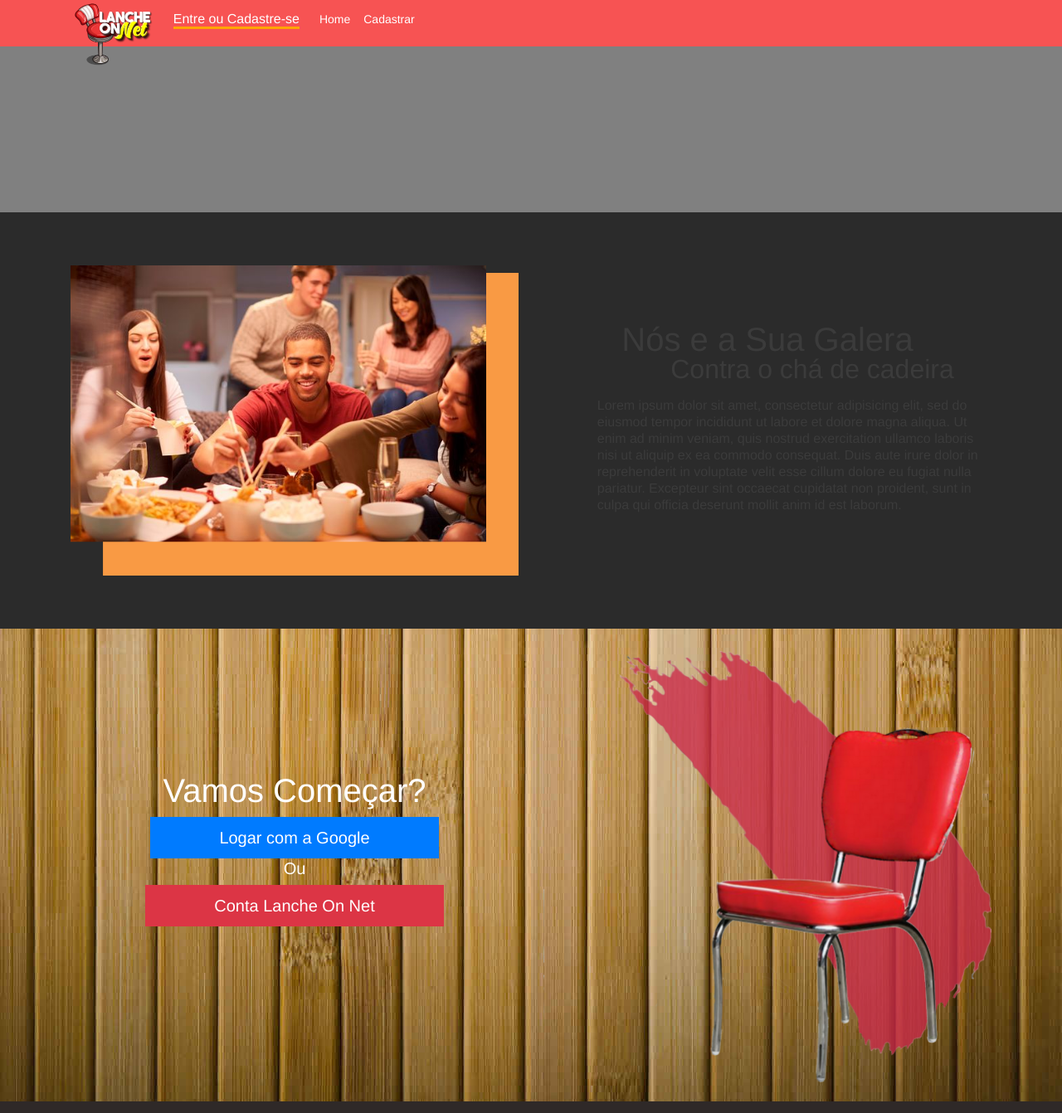
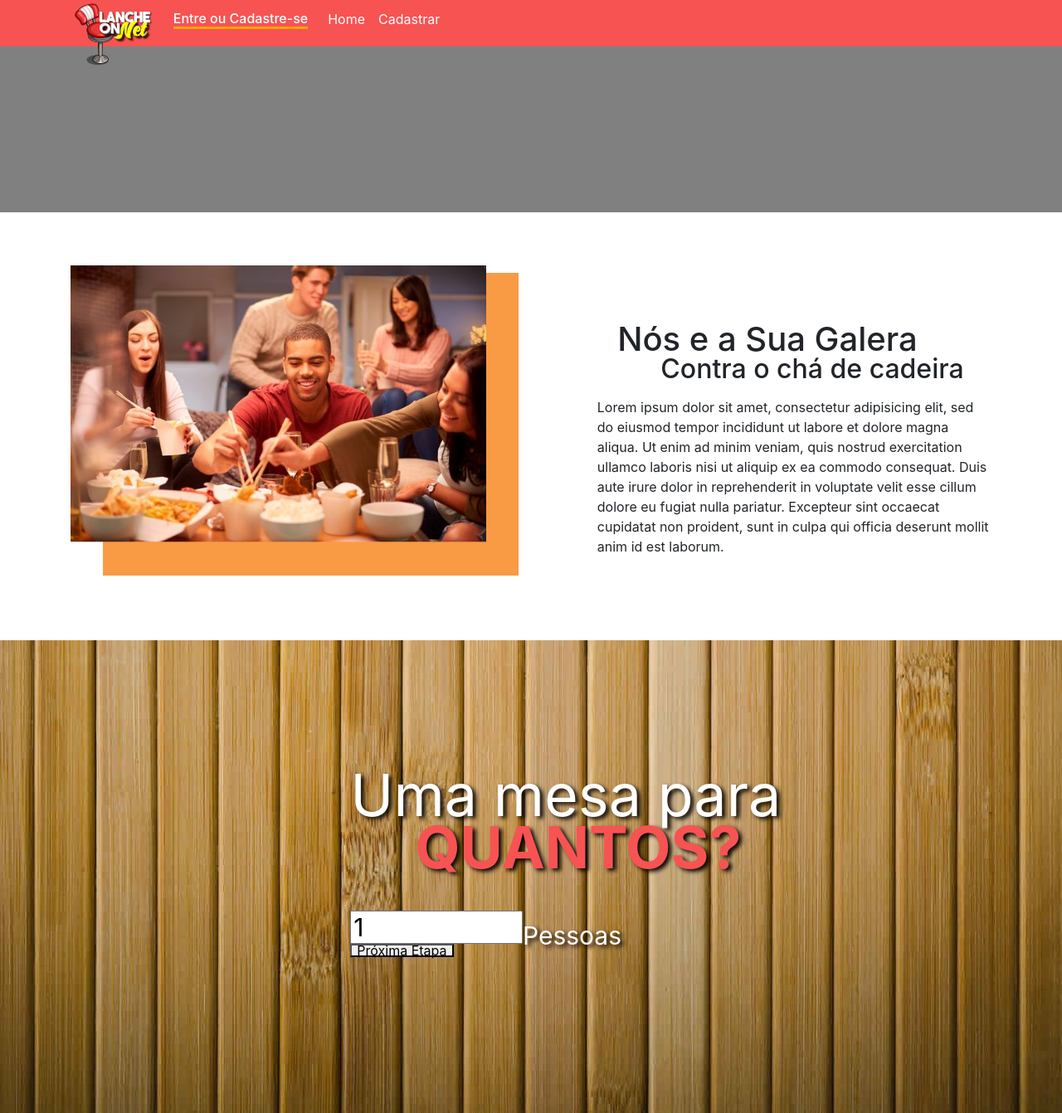
Before and after one commit to AndreSaxton/Projeto-de-Lab.Eng.Soft., a PHP site: page / in a window 1280 px wide. Shown: the whole page at 83% size. Run offline with PHP 8.4, Linux system fonts and the light colour scheme.

Commit message:
adicionado crud novo cadastro

```diff
--- a/Back/controller.php
+++ b/Back/controller.php
@@ -145,8 +145,8 @@ if(isset($action) && !empty($action)){
         $cliente = json_decode($data, true);
 
         // so cadastra de o cliente nao tiver ID
-        $cliente = new Cliente(null, $cliente["nome"], $cliente["telefone"], $cliente["email"]);
-        $cliente->fazerCadastro($cliente["nome"], $cliente["telefone"], $cliente["email"]);
+        $Cliente = new Cliente(null, $cliente["nome"], $cliente["telefone"], $cliente["email"], $cliente['login'], $cliente['senha']);
+        $Cliente->fazerCadastro($cliente["nome"], $cliente["telefone"], $cliente["email"], $cliente['login'], $cliente['senha']);
     }
     // alterarCadastro
     if ($function == "updateCliente") {
--- a/Front/header-adm.php
+++ b/Front/header-adm.php
@@ -16,4 +16,4 @@
     <meta name="viewport" content="width=device-width, initial-scale=1.0">
     <meta http-equiv="X-UA-Compatible" content="ie=edge">
 </head>
-<body>
+<body style="font-family: 'Helvetica Neue', Helvetica, Arial; font-size: 14px; line-height: 20px; font-weight: 400; color: #3b3b3b; -webkit-font-smoothing: antialiased;font-smoothing: antialiased; background: #2b2b2b;">
--- a/Front/header.php
+++ b/Front/header.php
@@ -3,9 +3,12 @@
 <head>
     <script src="jquery-3.4.1.min.js"></script>
     <script src="https://cdnjs.cloudflare.com/ajax/libs/jquery-validate/1.19.1/jquery.validate.js"></script>
+    <script src="https://cdnjs.cloudflare.com/ajax/libs/jquery.mask/1.14.16/jquery.mask.js"></script>
     <link rel="stylesheet" href="bootstrap-4.3.1-dist/css/bootstrap.min.css">
+
     <link rel="stylesheet" href="style.css">
     <script src="script.js"></script>
+    <script src="../Back/ajax.js"></script>
 
     <meta charset="UTF-8">
     <meta name="viewport" content="width=device-width, initial-scale=1.0">
--- a/Front/index.php
+++ b/Front/index.php
@@ -24,7 +24,7 @@
 <section id="container-acao" style="min-height: 570px;">
     <div class="container">
         <div class="row">
-            <article id="etapa-escolha-login" style="display: flex;">
+            <article id="etapa-escolha-login" style="display: none; width: 100%;">
                 <div class="col-lg-6 col-md-6 col-sm-12 col-xs-12 area-logins">
                     <div id="bloco-texto">
                         <h1>Vamos Começar?</h1>
@@ -47,13 +47,50 @@
                             <label for="senha" class="lbl-login">Senha</label><br>
                             <input type="password" name="senha" id="senha" class="input-login"><br>
                             <input type="submit" name="logar" id="entrar" value="ENTRAR">
-                            <a href="#" >NOVO MEMBRO</a>
+                            <a href="#" id="novo-membro" >NOVO MEMBRO</a>
                         </form>
 
                     </div>
                 </div>
             </article>
+            <article id="etapa-realiza-cadastro" style="display: none; width: 100%;">
+                <div class="col-lg-12 col-md-12 col-sm-12 col-xs-12">
+                    <div id="bloco-cadastro">
+                        <form id="form-cadastro">
+                            <label for="nome" class="lbl-login">Nome</label><br>
+                            <input type="text" name="nome" id="clienteNome" class="input-login">
+                            <br>
+                            <label for="email" class="lbl-login">E-mail</label><br>
+                            <input type="email" name="email" id="clienteEmail" class="input-login">
+                            <br>
+                            <label for="contato" class="lbl-login">Tel. de contato</label><br>
+                            <input type="text" name="contato" id="clienteContato" class="input-login">
+                            <br>
+                            <label for="login" class="lbl-login">Login</label><br>
+                            <input type="login" name="login" id="clienteLogin" class="input-login">
+                            <br>
+                            <label for="senha" class="lbl-login">Senha</label><br>
+                            <input type="password" name="senha" id="clienteSenha" class="input-login">
+                            <br>
+                            <input type="submit" name="cadastrar" id="cadastrar" value="Concluir e Logar">
+                        </form>
 
+                    </div>
+                </div>
+            </article>
+            <article id="etapa-pessoas" style="display: flex;">
+                <div class="col-lg-12 col-md-12 col-sm-12 col-xs-12">
+                    <div id="area-pessoas">
+
+                        <p>Uma mesa para</p>
+                        <h2>QUANTOS?</h2>
+                        <input type="number" name="pessoas" id="pessoas" min="1" max="6" value="1">
+                        <span>Pessoas</span>
+                        <br>
+                        <button>Próxima Etapa</button>
+                    </div>
+                </div>
+            </article>
 
         </div>
     </div>
--- a/Front/script.js
+++ b/Front/script.js
@@ -1,4 +1,7 @@
 $( document ).ready(function() {
+
+
+	$("#clienteContato").mask("(00) 0000-00009");
 
     $('#lanche-login').click(function() {
         $("#etapa-escolha-login").slideUp();
@@ -6,6 +9,15 @@ $( document ).ready(function() {
         	$("#etapa-realiza-login").slideDown();
         	$("#etapa-realiza-login").css('display','flex');
         	$("#container-acao").css('background-image','url(Icones/background_etapas_genericas.png)').fadeIn();
+        }, 500);
+    });
+
+    $('#novo-membro').click(function(e) {
+    	e.preventDefault();
+        $("#etapa-realiza-login").slideUp();
+        setTimeout(function(){
+        	$("#etapa-realiza-cadastro").slideDown();
+        	$("#etapa-realiza-cadastro").css('display','flex');
         }, 500);
     });
 
@@ -47,6 +59,7 @@ $( document ).ready(function() {
 			});
 		}
 	});
+
 
 	$('#lanchonete-form').validate({
 		rules: {
@@ -108,4 +121,5 @@ $( document ).ready(function() {
 		alert('[EM BREVE] - Conteúdo Indisponível no momento');
 	});
 
+
 });
--- a/Front/style.css
+++ b/Front/style.css
@@ -152,7 +152,7 @@ body, html {
 
 /*INTERNA DE ELEMENTO DO PAINEL*/
 
-body {
+/*body {
   font-family: "Helvetica Neue", Helvetica, Arial;
   font-size: 14px;
   line-height: 20px;
@@ -161,7 +161,7 @@ body {
   -webkit-font-smoothing: antialiased;
   font-smoothing: antialiased;
   background: #2b2b2b;
-}
+}*/
 @media screen and (max-width: 580px) {
   body {
     font-size: 16px;
@@ -474,6 +474,9 @@ h5{
   text-transform: uppercase;
   color: white;
   text-shadow: 4px 3px 5px rgba(0,0,0,0.94);
+  background-color: rgba(249, 154, 68, .5);
+  padding: 1% 2%;
+  margin-top: 2%;
 }
 
 #bloco-login a::after{
@@ -486,8 +489,62 @@ h5{
   text-shadow: 4px 3px 5px rgba(0,0,0,0.94);
   border: none;
   margin-left: 2%;
+  background-color: rgba(249, 154, 68, .5);
+  padding: 1% 2%;
+  margin-top: 2%;
+}
+
+#cadastrar{
+  background: transparent;
+  color: white;
+  text-shadow: 4px 3px 5px rgba(0,0,0,0.94);
+  border: none;
+  margin: 2%;
+  background-color: rgba(249, 154, 68, .5);
+  padding: 1% 2%;
+  font-size: 20px;
 }
 
 .error{
   display: block;
 }
+
+#bloco-cadastro {
+  margin-left: 30%;
+}
+
+#area-pessoas{
+  line-height: 10px;
+  margin-top: 35%;
+  margin-left: 65%;
+  width: 100%;
+}
+
+#area-pessoas p {
+  color: white;
+  font-size: 70px;
+  text-shadow: 4px 3px 5px rgba(0,0,0,0.94);
+}
+
+#area-pessoas h2 {
+  color: #f75353;
+  font-size: 70px;
+  text-shadow: 4px 3px 5px rgba(0,0,0,0.94);
+  margin-left: 15%;
+  font-weight: 700;
+}
+
+#area-pessoas input {
+  height: 40px;
+  width: 40%;
+  font-size: 30px;
+  margin-top: 5%;
+}
+
+#area-pessoas span {
+  color: white;
+  font-size: 30px;
+  text-shadow: 4px 3px 5px rgba(0,0,0,0.94);
+  position: absolute;
+  top: 92%;
+}
```
Also changed, not shown: Back/ajax.js (+56 -7 lines), Back/classes.php (+8 -6 lines), Back/conexao.php (+7 -6 lines), Back/connection.php (added, +12 -0 lines), Back/sessao.php (added, +33 -0 lines). Lines whose indentation alone changed are shown as unchanged.
